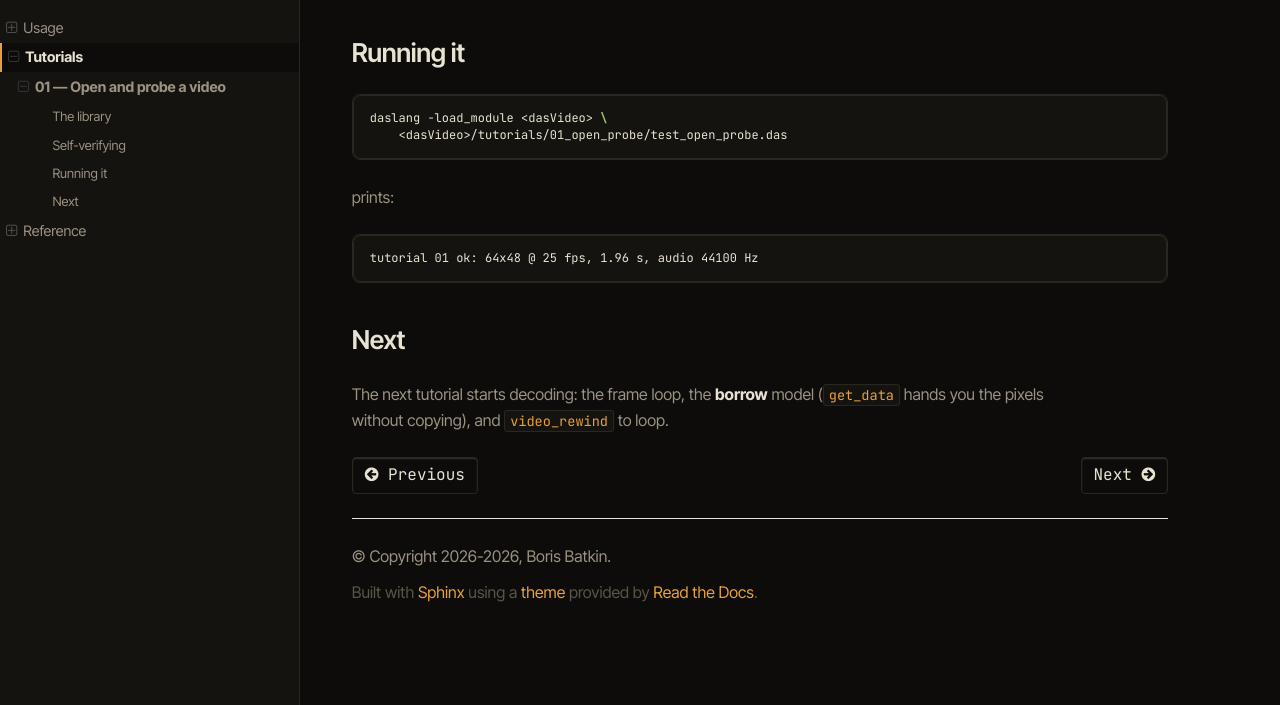
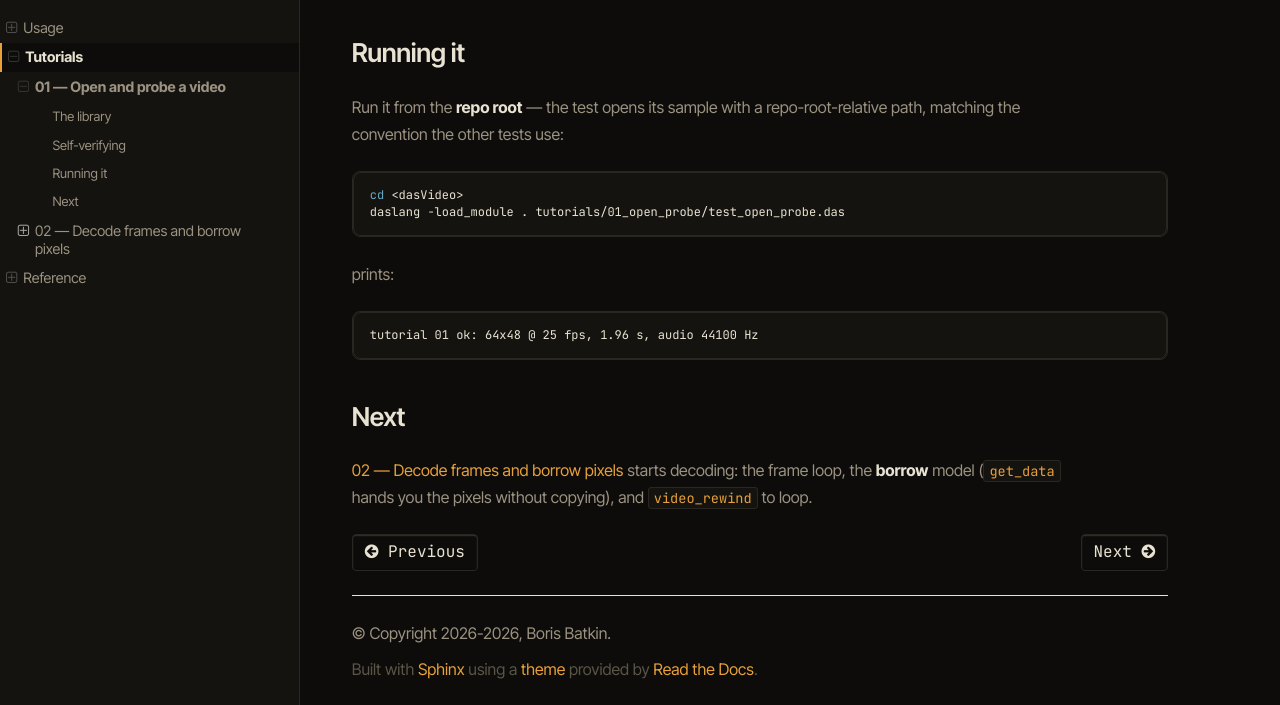
Before and after one commit to borisbat/dasVideo, a Sphinx documentation site: the page built from doc/source/tutorials/01_open_probe.rst, in a window 1280 px wide and 900 px high, scrolled down 798 px, cut to the strip 195-900 px from the top of the window. Built offline with Sphinx 7.4.7 and the Read the Docs theme 3.1.0, drawn with Linux system fonts in a browser that asks for light colours; before the commit the page ends 1621 px from its top, so only the background shows below that.

Commit message:
tutorials: 02 - decode frames and borrow pixels (+ fix 01 run-command cwd)
Second rung: the decode loop and the borrow model. decode_rgba_tut.das runs
video_decode, borrows each frame RGBA8 pixels inside get_data (read-only,
scoped, never copied), folds them into a checksum, and shows video_rewind via a
replay-count. Headless, self-verifying test (25 frames, opaque, rewind replays).
The RST page literalincludes both, wired into the tutorials toctree.

Also addresses the Copilot review on tutorial 01: the run snippet used an
absolute test path but a repo-root-relative fixture, so it only worked from the
repo root. Both 01 and 02 now show cd into the repo and load_module dot
explicitly (verified). Fixing the template here since it is copied per tutorial.

Co-Authored-By: Claude Opus 4.8 (1M context) <noreply@anthropic.com>

```diff
--- a/doc/source/tutorials/01_open_probe.rst
+++ b/doc/source/tutorials/01_open_probe.rst
@@ -38,10 +38,13 @@ with a 44100 Hz tone) and checks the reported info against its known shape.
 Running it
 ----------
 
+Run it from the **repo root** — the test opens its sample with a repo-root-relative
+path, matching the convention the other tests use:
+
 .. code-block:: bash
 
-   daslang -load_module <dasVideo> \
-       <dasVideo>/tutorials/01_open_probe/test_open_probe.das
+   cd <dasVideo>
+   daslang -load_module . tutorials/01_open_probe/test_open_probe.das
 
 prints::
 
@@ -50,5 +53,5 @@ prints::
 Next
 ----
 
-The next tutorial starts decoding: the frame loop, the **borrow** model
+:doc:`02_decode_rgba` starts decoding: the frame loop, the **borrow** model
 (``get_data`` hands you the pixels without copying), and ``video_rewind`` to loop.
--- a/doc/source/tutorials/index.rst
+++ b/doc/source/tutorials/index.rst
@@ -9,3 +9,4 @@ that doubles as its runnable demo and its CI gate.
    :maxdepth: 1
 
    01_open_probe
+   02_decode_rgba
```
Also changed, not shown: doc/source/tutorials/02_decode_rgba.rst (added, +61 -0 lines), 3 other files.
